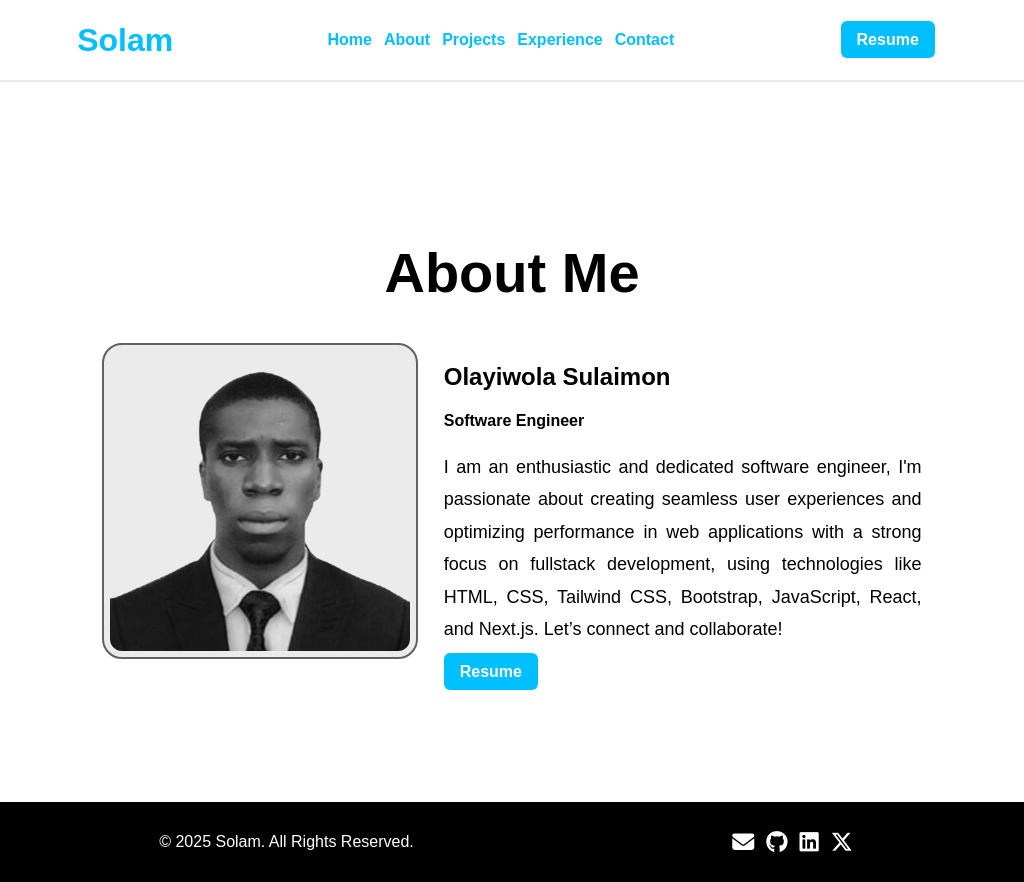
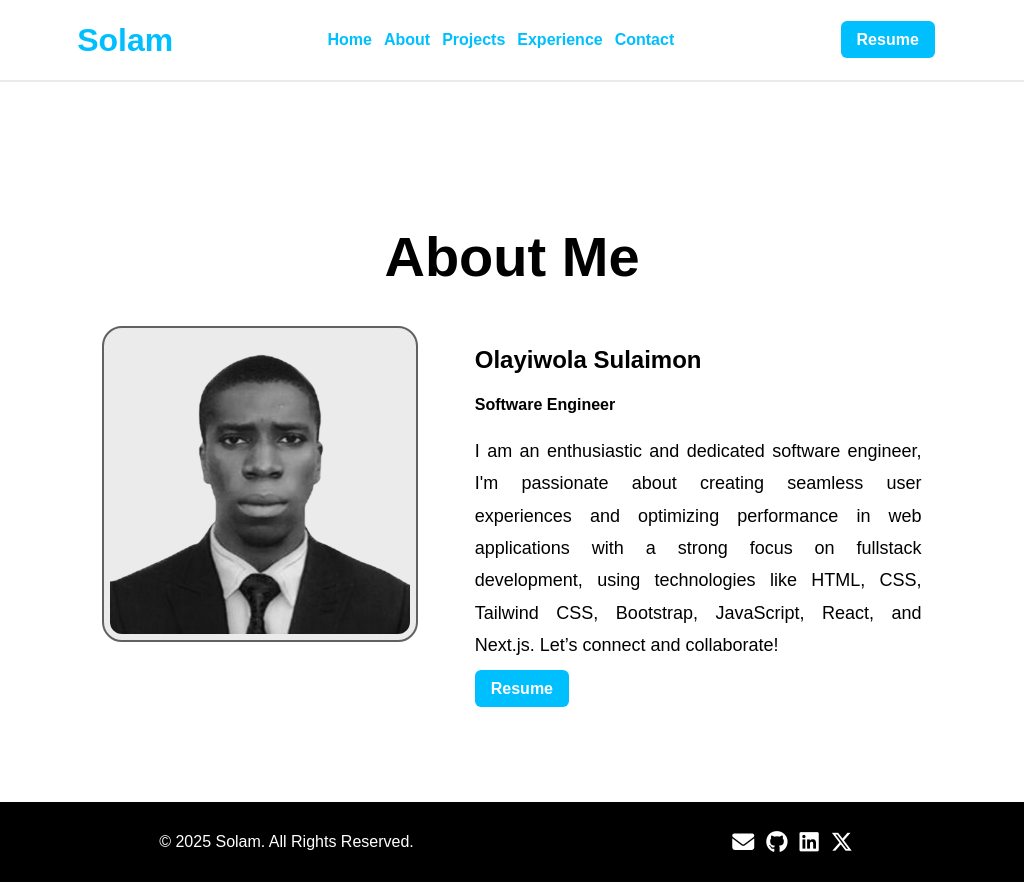
Before and after one commit to Solayiwo/portfolioProjectVite, a React (Vite) app: page /about in a window 1024 px wide. Built offline with nearby package versions, Linux system fonts and the light colour scheme.

Commit message:
UI Updated

```diff
--- a/src/App.css
+++ b/src/App.css
@@ -605,6 +605,12 @@ textarea {
   }
 }
 
+@media (min-width: 1024px) and (max-width: 1130px) {
+  .about-content {
+    width: 60dvw;
+  }
+}
+
 @media (min-width: 1024px) and (max-width: 1400px) {
   .hero-image {
     display: flex;
```
